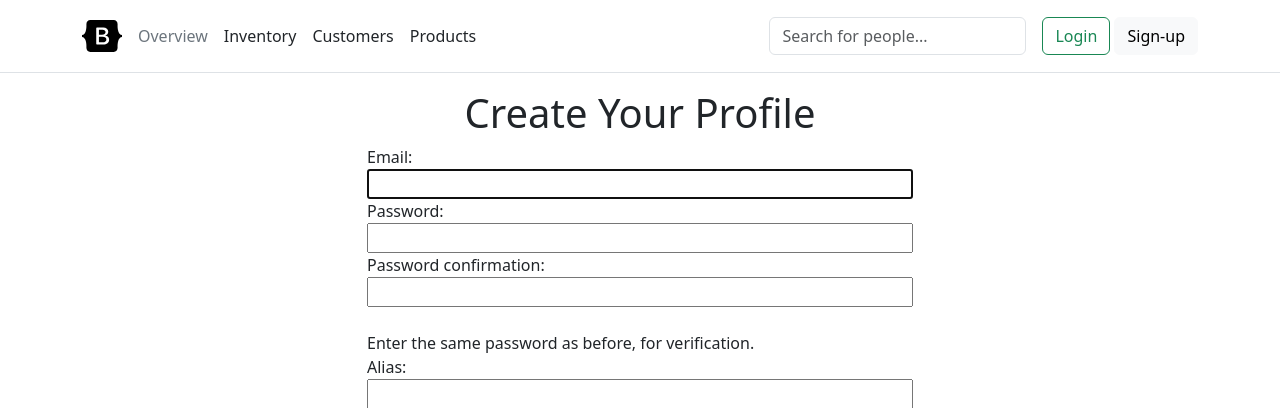
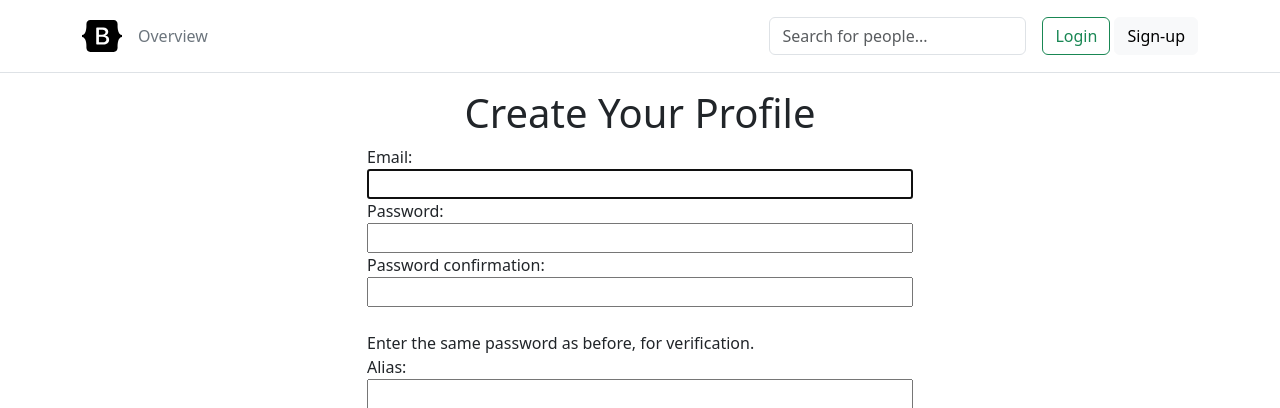
Before and after one commit to Atinon/project, a Django app: page /accounts/register/ in a window 1280 px wide. Shown: the top 408 px of the page. Run offline with Django 4.2, Linux system fonts and the light colour scheme; some libraries are stand-ins or nearby versions.

Commit message:
Cleaned up base navbar

```diff
--- a/exam_project/templates/base.html
+++ b/exam_project/templates/base.html
@@ -66,9 +66,9 @@
 
                 <ul class="nav col-12 col-lg-auto me-lg-auto mb-2 justify-content-center mb-md-0">
                     <li><a href="#" class="nav-link px-2 link-secondary">Overview</a></li>
-                    <li><a href="#" class="nav-link px-2 link-dark">Inventory</a></li>
-                    <li><a href="#" class="nav-link px-2 link-dark">Customers</a></li>
-                    <li><a href="#" class="nav-link px-2 link-dark">Products</a></li>
+{#                    <li><a href="#" class="nav-link px-2 link-dark">Inventory</a></li>#}
+{#                    <li><a href="#" class="nav-link px-2 link-dark">Customers</a></li>#}
+{#                    <li><a href="#" class="nav-link px-2 link-dark">Products</a></li>#}
                 </ul>
 
                 <form class="col-12 col-lg-auto mb-3 mb-lg-0 me-lg-3" method="GET" action="{% url 'search' %}">
@@ -107,7 +107,7 @@
                             {% endif %}
                         </a>
                         <ul class="dropdown-menu text-small" aria-labelledby="dropdownUser1">
-                            <li><a class="dropdown-item" href="#">New project...</a></li>
+{#                            <li><a class="dropdown-item" href="#">New project...</a></li>#}
                             <li><a class="dropdown-item" href="{% url 'settings' %}">Settings</a></li>
                             <li><a class="dropdown-item" href="{% url 'profile details' request.user.pk %}">Profile</a>
                             </li>
```
